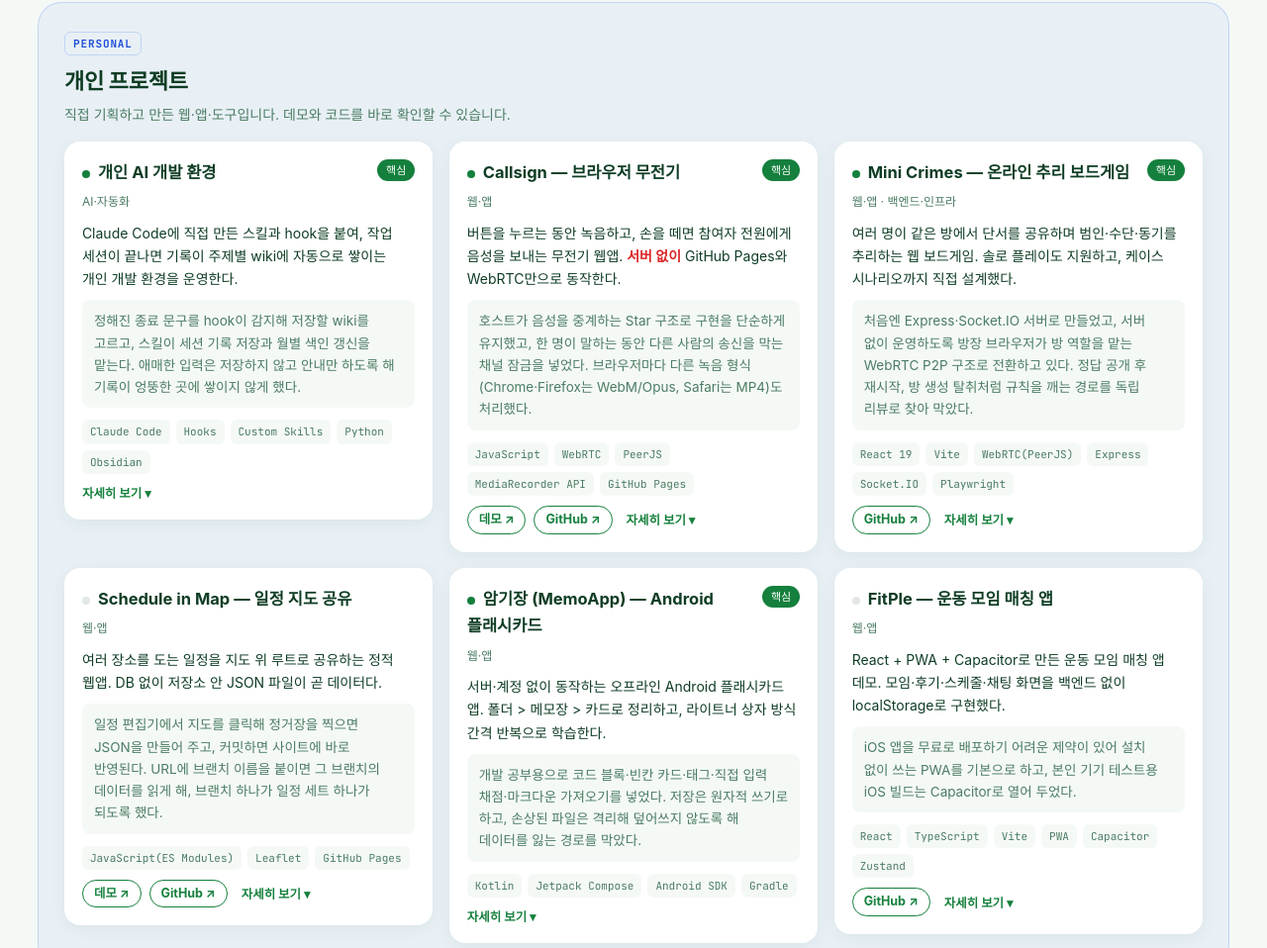
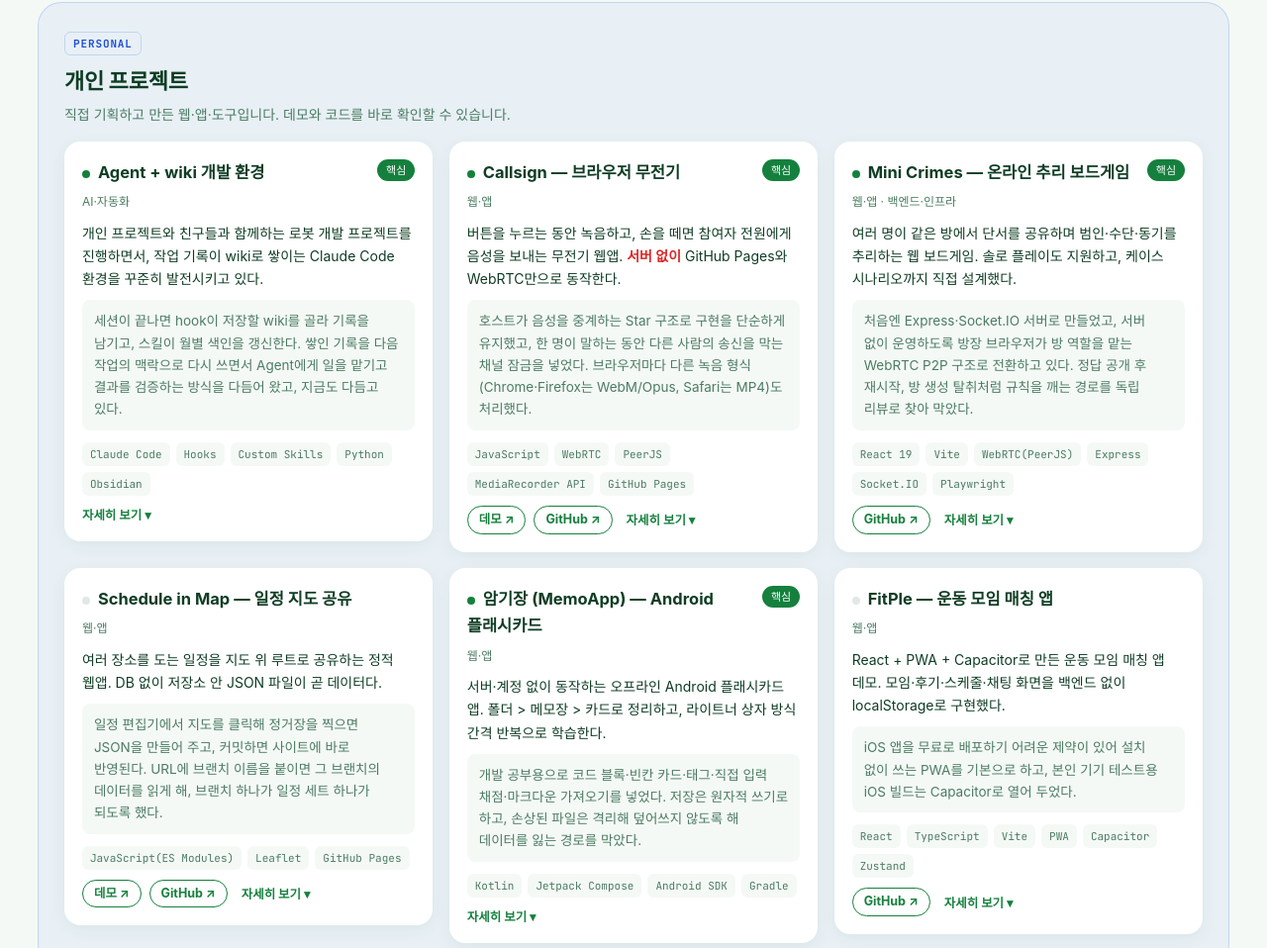
Before and after one commit to heebin-h/portfolio, a plain HTML site: page index.html in a window 1280 px wide. Shown: the part 1670-2628 px from the top of the page at 99% size. Drawn offline with Linux system fonts and the light colour scheme; a web font is replaced by a local one.

Commit message:
content: Agent+wiki 개발 환경 카드 재작성, 기술스택에서 C 제거

```diff
--- a/index.html
+++ b/index.html
@@ -247,7 +247,7 @@
   <section class="stackboard">
     <h2>기술 스택</h2>
     <div class="rows">
-      <div><b>언어</b>Python, C, Kotlin, JavaScript/TypeScript, Bash</div>
+      <div><b>언어</b>Python, Kotlin, JavaScript/TypeScript, Bash</div>
       <div><b>인프라</b>MQTT, AWS IoT Core, Uptime Kuma</div>
       <div><b>웹/앱</b>React, Vite, PWA, WebRTC(PeerJS), Leaflet, Express, Socket.IO, Android(Kotlin·Jetpack Compose), Capacitor</div>
       <div><b>AI·자동화</b>Claude Code, MCP(Slack·Linear·Sentry), 커스텀 스킬·Hooks</div>
@@ -285,11 +285,11 @@ const projects = [
     insight:'담당자 인터뷰(Q&A 46개)로 필요한 내용을 모은 뒤, 긴급도 기준, 제품별 1차 조치 가이드, 표준 응대 메시지, 신입 안내 문서를 만들었다.',
     stack:['문서화','프로세스 정리'],
     detail:'처음 맡은 사람도 문서만 보고 스스로 판단할 수 있도록 판단 순서까지 적는 것을 목표로 했다.'},
-  {id:'c17', kind:'personal', title:'개인 AI 개발 환경', cats:['ai'], core:true,
-    summary:'Claude Code에 직접 만든 스킬과 hook을 붙여, 작업 세션이 끝나면 기록이 주제별 wiki에 자동으로 쌓이는 개인 개발 환경을 운영한다.',
-    insight:'정해진 종료 문구를 hook이 감지해 저장할 wiki를 고르고, 스킬이 세션 기록 저장과 월별 색인 갱신을 맡는다. 애매한 입력은 저장하지 않고 안내만 하도록 해 기록이 엉뚱한 곳에 쌓이지 않게 했다.',
+  {id:'c17', kind:'personal', title:'Agent + wiki 개발 환경', cats:['ai'], core:true,
+    summary:'개인 프로젝트와 친구들과 함께하는 로봇 개발 프로젝트를 진행하면서, 작업 기록이 wiki로 쌓이는 Claude Code 환경을 꾸준히 발전시키고 있다.',
+    insight:'세션이 끝나면 hook이 저장할 wiki를 골라 기록을 남기고, 스킬이 월별 색인을 갱신한다. 쌓인 기록을 다음 작업의 맥락으로 다시 쓰면서 Agent에게 일을 맡기고 결과를 검증하는 방식을 다듬어 왔고, 지금도 다듬고 있다.',
     stack:['Claude Code','Hooks','Custom Skills','Python','Obsidian'],
-    detail:'취업·로봇·DIY 세 영역의 wiki를 따로 두고, 주제별 정리 문서는 요청할 때만 만들도록 역할을 나눴다. 아래 개인 프로젝트 중 Callsign·Mini Crimes·암기장은 이 환경에서 기획 → 구현 → 독립 리뷰 순서로 진행했다.'},
+    detail:'애매한 입력은 저장하지 않고 안내만 하도록 해 기록이 엉뚱한 곳에 쌓이지 않게 했다. 아래 Mini Crimes·암기장은 이 환경에서 기획 → 구현 → 독립 리뷰 순서로 진행했다.'},
   {id:'p1', kind:'personal', title:'Callsign — 브라우저 무전기', cats:['frontend'], core:true,
     summary:'버튼을 누르는 동안 녹음하고, 손을 떼면 참여자 전원에게 음성을 보내는 무전기 웹앱. <span class="em-red">서버 없이</span> GitHub Pages와 WebRTC만으로 동작한다.',
     insight:'호스트가 음성을 중계하는 Star 구조로 구현을 단순하게 유지했고, 한 명이 말하는 동안 다른 사람의 송신을 막는 채널 잠금을 넣었다. 브라우저마다 다른 녹음 형식(Chrome·Firefox는 WebM/Opus, Safari는 MP4)도 처리했다.',
```
